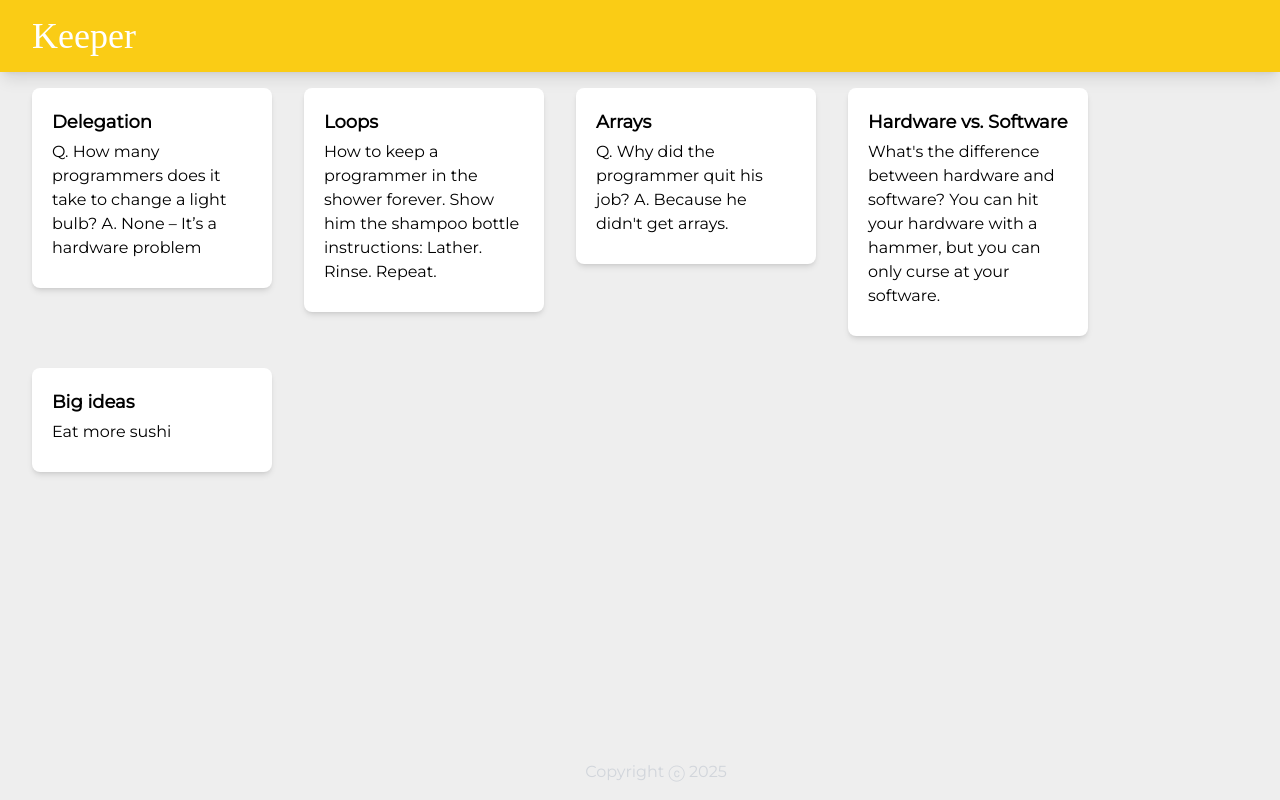
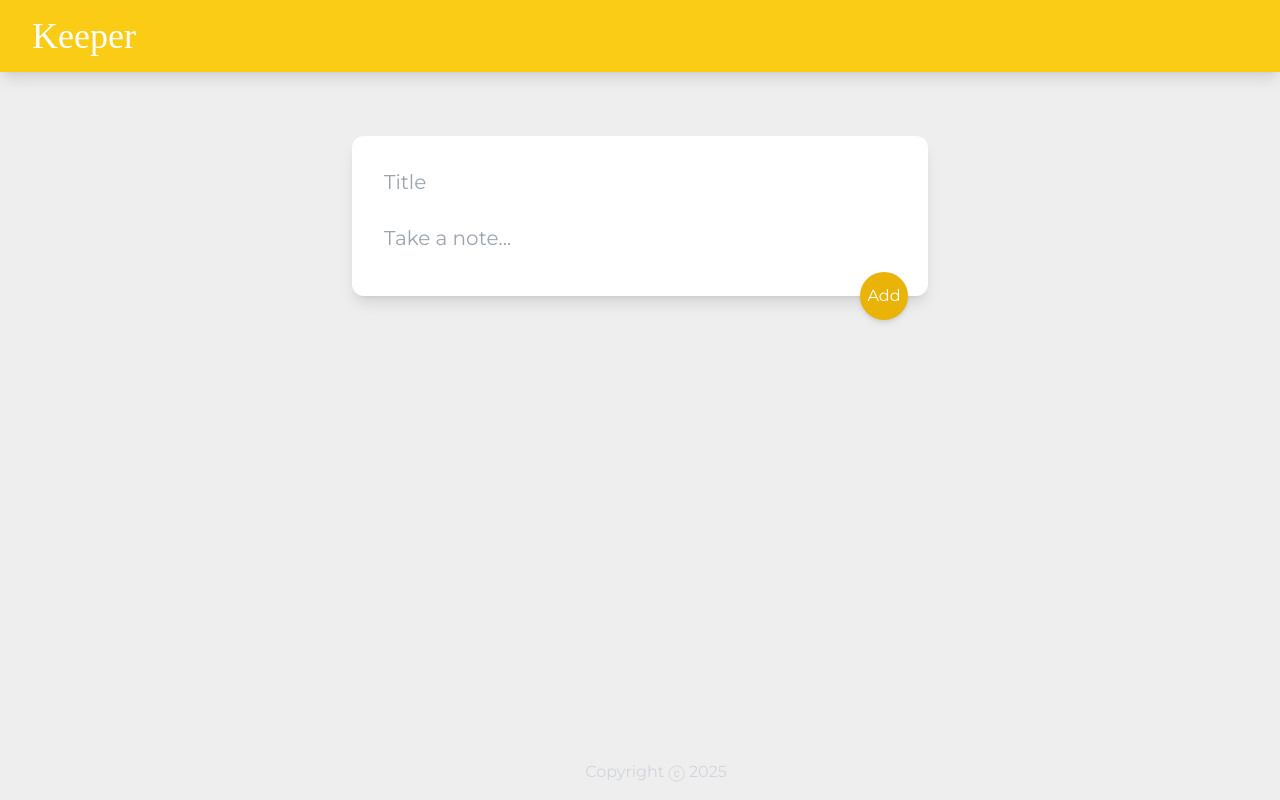
Before and after one commit to Ahmed2Shouman/Keeper-App, a React (Vite) app: page / in a window 1280 px wide. Built offline with nearby package versions, Linux system fonts and the light colour scheme; a web font is replaced by a local one.

Commit message:
Add & Delete Note are functioning

```diff
--- a/src/App.jsx
+++ b/src/App.jsx
@@ -3,21 +3,40 @@ import Header from './components/Header'
 import Footer from './components/Footer'
 import Note from './components/Note'
 import notes from './notes'
+import AddNote from './components/AddNote'
 
 function App() {
-  const [count, setCount] = useState(0)
+  const [notes, setNotes] = useState([]);
+
+  function addNote(newNote) {
+    setNotes(prevNotes => {
+      return [...prevNotes, newNote];
+    });
+  }
+
+  function deleteNote(id) {
+    setNotes(prevNotes => {
+      return prevNotes.filter((noteItem, index) => {
+        return index !== id;
+      });
+    });
+  }
 
   return (
     <div>
       <Header />
-      {notes.map(noteItem => (
-        <Note
-          key={noteItem.id}
-          title={noteItem.title}
-          content={noteItem.content}
-          date={noteItem.date}
-        />
-      ))}
+      <AddNote onAdd={addNote} />
+      {notes.map((noteItem, index) => {
+        return (
+          <Note
+            key={index}
+            id={index}
+            title={noteItem.title}
+            content={noteItem.content}
+            onDelete={deleteNote}
+          />
+        );
+      })}
       <Footer />
     </div>
   )
--- /dev/null
+++ b/src/components/AddNote.jsx
@@ -0,0 +1,58 @@
+import React, { useState } from 'react'
+
+const AddNote = (props) => {
+  const [note, setNote] = useState({
+    title: '',
+    content: ''
+  });
+
+  function handleAddNote(event) {
+    event.preventDefault(); // prevent form reload
+    props.onAdd(note); // call the onAdd function passed from parent
+
+    // Optionally clear inputs after adding
+    setNote({ title: '', content: '' });
+  }
+
+  function handleChange(event) {
+    const { name, value } = event.target;
+    setNote(prevNote => ({
+      ...prevNote,
+      [name]: value
+    }));
+  }
+
+  return (
+    <div className="relative">
+      <form className='relative w-full max-w-xl p-6 mx-auto mt-16 bg-white shadow-lg rounded-xl'>
+        <div>
+          <input
+            name="title"
+            placeholder="Title"
+            type="text"
+            value={note.title}
+            onChange={handleChange}
+            className="w-full p-2 mb-3 text-xl text-gray-700 bg-transparent border-0 outline-none"
+          />
+          <input
+            name="content"
+            placeholder="Take a note..."
+            type="text"
+            value={note.content}
+            onChange={handleChange}
+            className="w-full p-2 mb-3 text-xl text-gray-700 bg-transparent border-0 outline-none"
+          />
+        </div>
+        <button
+          type="submit"
+          onClick={handleAddNote}
+          className='absolute flex items-center justify-center w-12 h-12 text-white bg-yellow-500 border-none rounded-full shadow-md outline-none right-5 -bottom-6'
+        >
+          Add
+        </button>
+      </form>
+    </div>
+  );
+};
+
+export default AddNote;
--- a/src/components/Note.jsx
+++ b/src/components/Note.jsx
@@ -1,10 +1,16 @@
 import React from "react";
 
 export default function Note(props) {
+
+    function handleDelete() {
+        props.onDelete(props.id);
+    }
+
     return (
-        <div className="bg-white shadow-md rounded-lg p-5 w-60 m-4 float-left">
-            <h1 className="text-lg mb-1 font-bold">{props.title}</h1>
-            <p className="text-base mb-2 whitespace-pre-wrap break-words font-thin">{props.content}</p>
+        <div className="float-left p-5 m-4 bg-white rounded-lg shadow-md w-60">
+            <h1 className="mb-1 text-lg font-bold">{props.title}</h1>
+            <p className="mb-2 text-base font-thin break-words whitespace-pre-wrap">{props.content}</p>
+            <button onClick={handleDelete} className="float-right px-2 py-2 text-red-600 bg-gray-100 rounded-full">Delete</button>
         </div>
     );
 }
--- a/src/notes.jsx
+++ /dev/null
@@ -1,33 +0,0 @@
-const notes = [
-  {
-    key: 1,
-    title: "Delegation",
-    content:
-      "Q. How many programmers does it take to change a light bulb? A. None – It’s a hardware problem"
-  },
-  {
-    key: 2,
-    title: "Loops",
-    content:
-      "How to keep a programmer in the shower forever. Show him the shampoo bottle instructions: Lather. Rinse. Repeat."
-  },
-  {
-    key: 3,
-    title: "Arrays",
-    content:
-      "Q. Why did the programmer quit his job? A. Because he didn't get arrays."
-  },
-  {
-    key: 4,
-    title: "Hardware vs. Software",
-    content:
-      "What's the difference between hardware and software? You can hit your hardware with a hammer, but you can only curse at your software."
-  },
-  {
-    key: 5,
-    title: "Big ideas",
-    content: "Eat more sushi"
-  }
-];
-
-export default notes;
```
